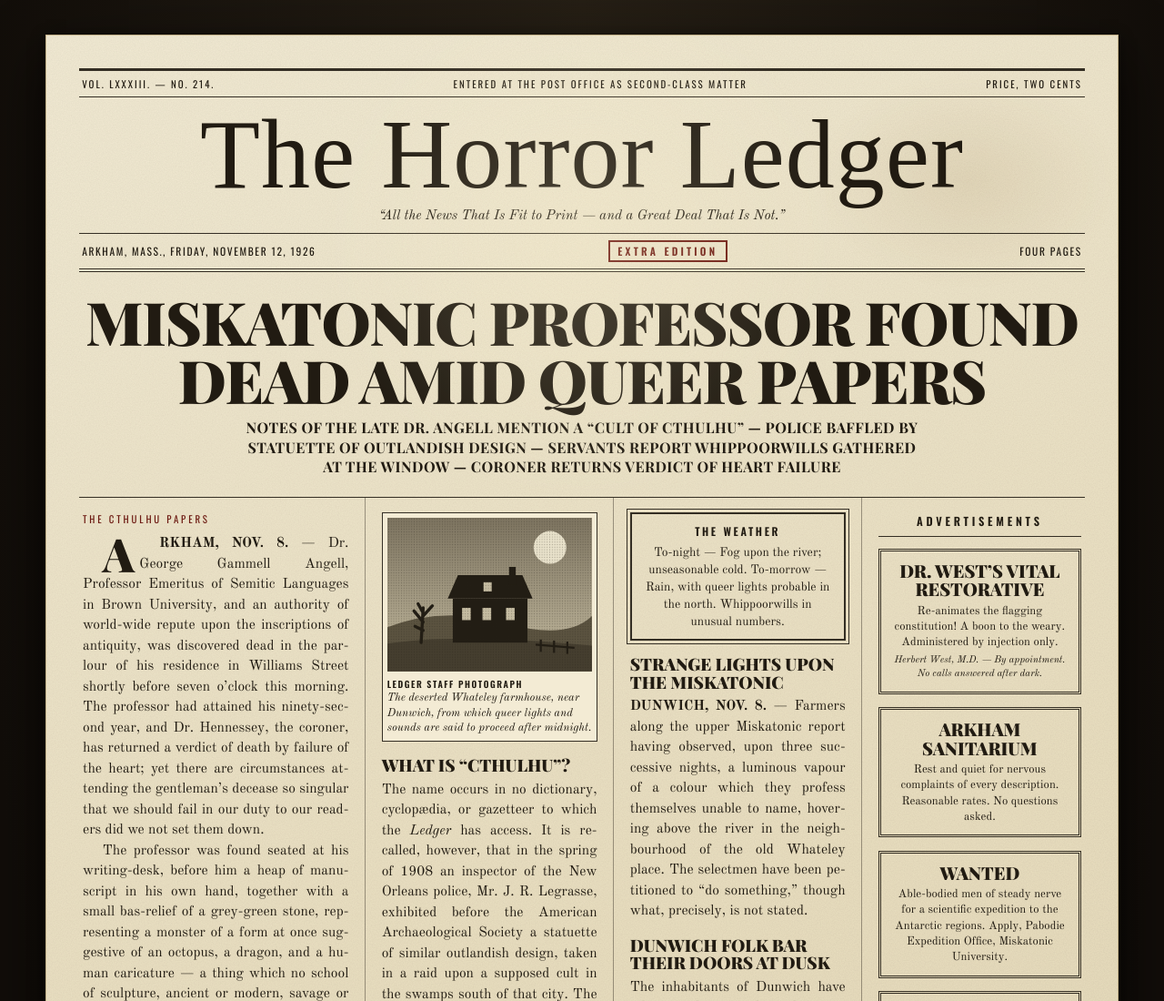
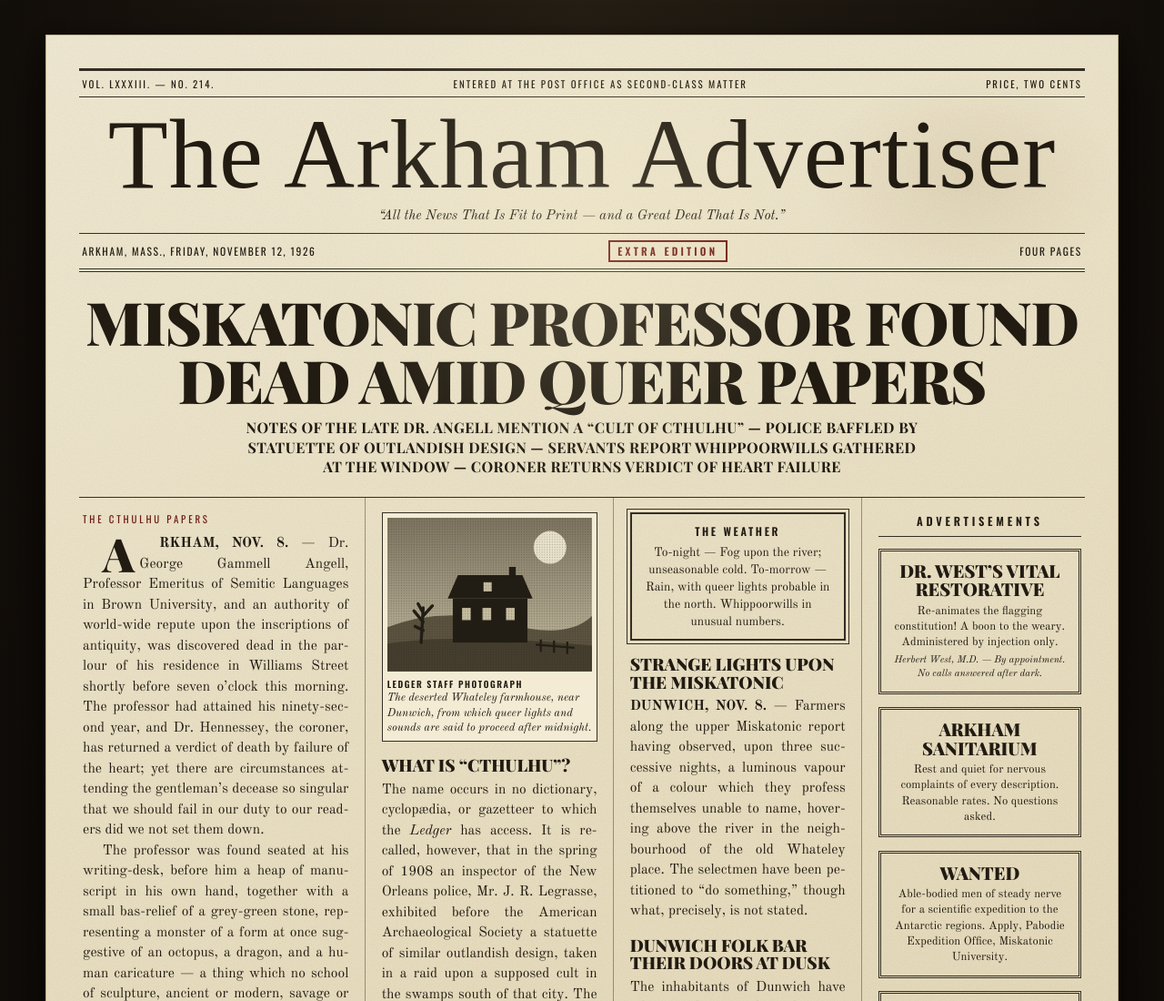
Before and after one commit to jshifflett/HorrorLedger, a website built with Vite: page index.html in a window 1280 px wide. Shown: the top 1100 px of the page at 91% size. Built offline with nearby package versions, Linux system fonts and the light colour scheme; a web font is replaced by a local one.

Commit message:
Update page

```diff
--- a/index.html
+++ b/index.html
@@ -17,7 +17,7 @@
                 <span>Entered at the Post Office as Second-Class Matter</span>
                 <span>Price, Two Cents</span>
             </div>
-            <h1 class="nameplate">The Horror Ledger</h1>
+            <h1 class="nameplate">The Arkham Advertiser</h1>
             <p class="motto">&ldquo;All the News That Is Fit to Print &mdash; and a Great Deal That Is Not.&rdquo;</p>
             <div class="dateline-bar">
                 <span id="edition-date">Arkham, Mass., Tuesday, November 9, 1926</span>
```
